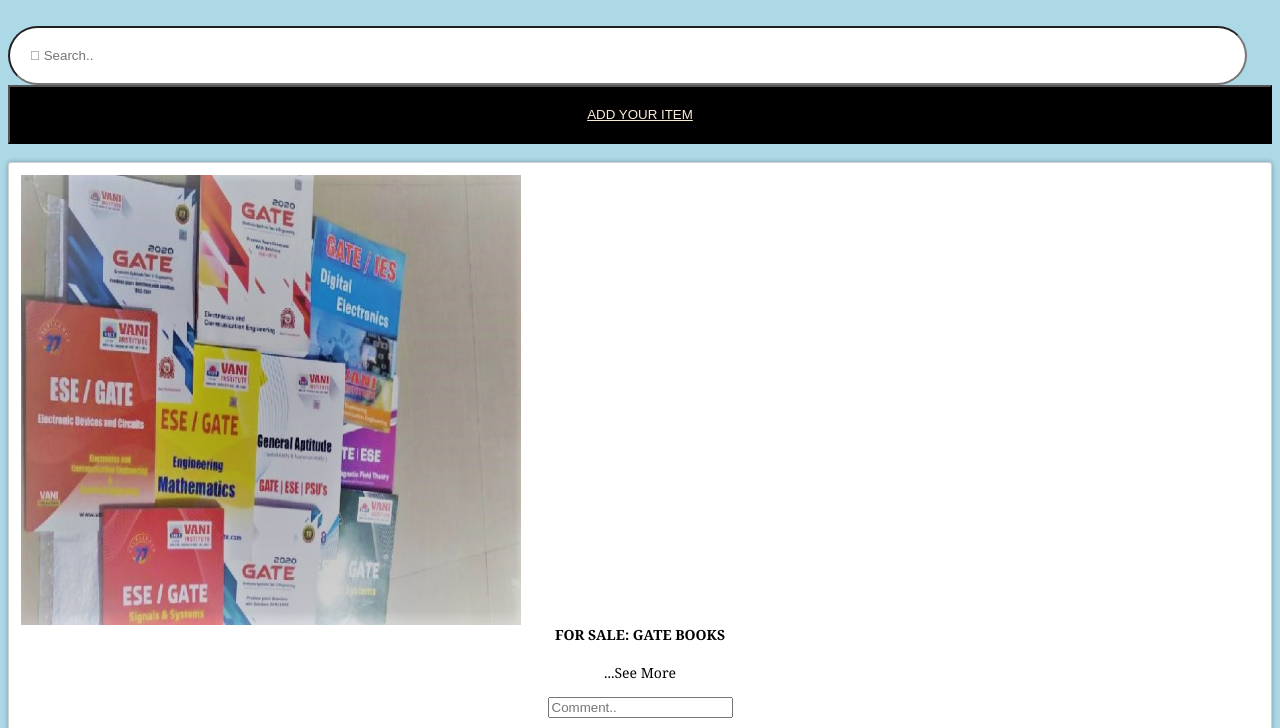
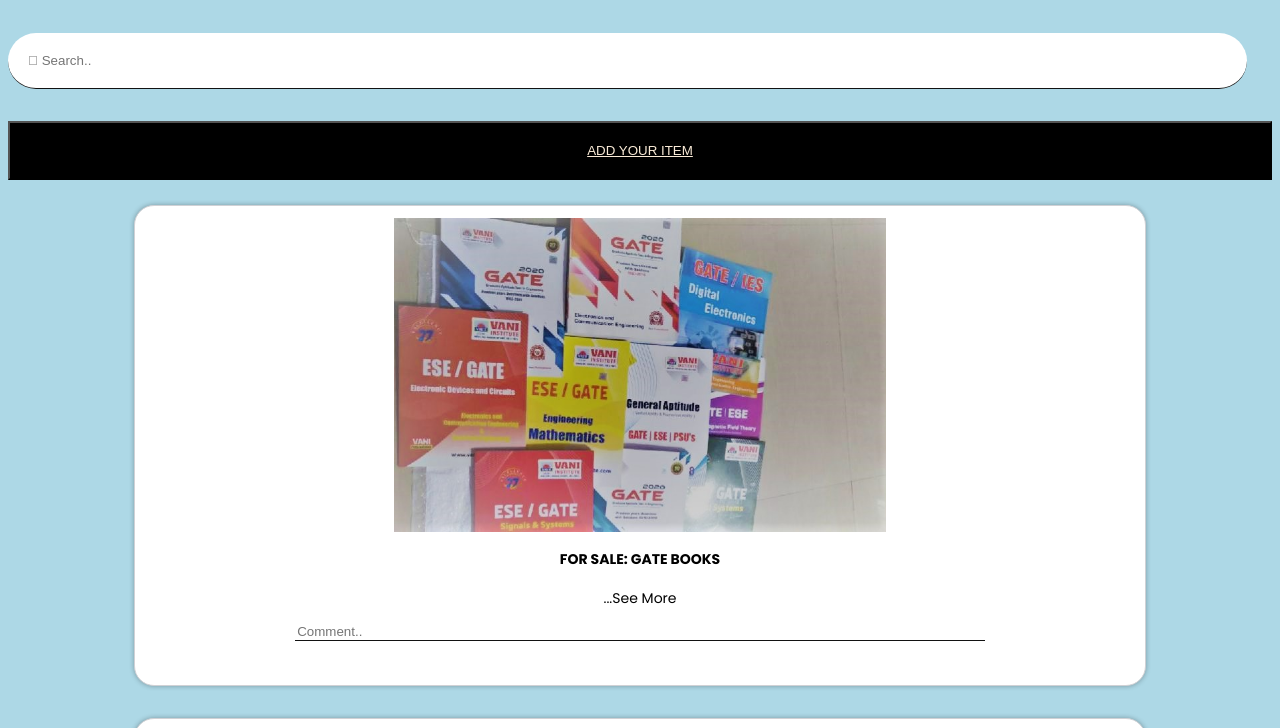
Before and after one commit to Riya-code/frontend, a plain HTML site: page pages/sell.html in a window 1280 px wide. Shown: the top 728 px of the page. Drawn offline with Linux system fonts and the light colour scheme.

Commit message:
look changed

```diff
--- a/styles/fb.css
+++ b/styles/fb.css
@@ -1,3 +1,7 @@
+body{
+  font-family: 'Poppins', sans-serif !important;
+}
+
 *, *:before, *:after {
     -webkit-box-sizing: border-box;
        -moz-box-sizing: border-box;
@@ -25,17 +29,31 @@
   margin-bottom:18px;
 }
 
-.logo {
-  /*display:block;*/
-  float:left;
-  margin-right:8px;
-
-  width:500px;
-  height:450px;
+input{
+  margin-bottom: 2rem;
+  border:none;
+  border-bottom: solid #121212 .05rem;
+  width: 70%;
 }
 
+.logo{
+  display: block;
+  margin-left: auto;
+  margin-right: auto;
+  width: 50%;
+}
 
+.card{
+  margin-left:10%;
+  margin-right: 10%;
+  margin-bottom: 2rem;
+  border-radius: 20px;
+}
 
+.card:hover{
+  box-shadow: .05rem .1rem 1rem grey;
+  transition: .2s;
+}
 
 
 
@@ -54,7 +72,6 @@
 
 .content {
   clear:both;
-  font-family: Georgia, 'Times New Roman', Times, serif;
   font-size:14px;
   line-height: 1.40;
 }
```
